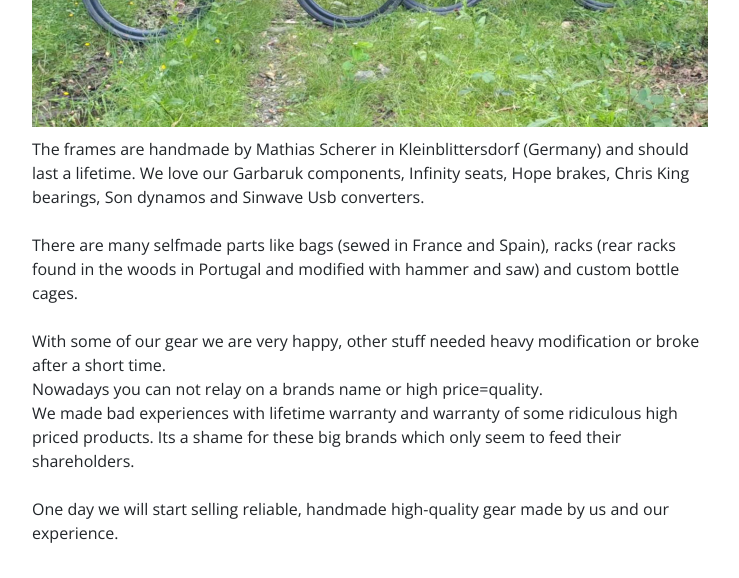
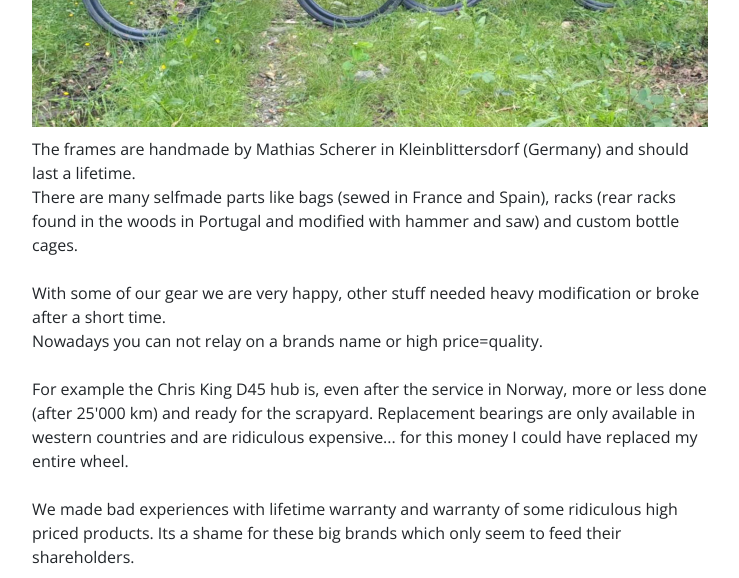
Before and after one commit to cyclingtogether/cyclingtogether.github.io, a plain HTML site: page index.html in a window 1280 px wide. Shown: the part 1300-1878 px from the top of the page, without its empty margins (270-1009 px from the left). Drawn offline with nearby package versions, Linux system fonts and the light colour scheme; a web font is replaced by a local one.

Commit message:
Add files via upload

```diff
--- a/index.html
+++ b/index.html
@@ -42,7 +42,7 @@ We like to build stuff.">
         </section>
         <section id="bikes" class="justify-content-between" style="font-family: 'Open Sans', sans-serif;padding: 10px;">
             <h1 style="font-family: 'Annie Use Your Telescope', serif;">Madmax &amp; Pauline</h1><img src="assets/img/bikes.jpg" style="width: 100%;">
-            <p style="padding-top: 10px;">The frames are handmade by Mathias Scherer in Kleinblittersdorf (Germany) and should last a lifetime. We love our Garbaruk components, Infinity seats, Hope brakes, Chris King bearings, Son dynamos and Sinwave Usb converters.<br><br>There are many selfmade parts like bags (sewed in France and Spain), racks (rear racks found in the woods in Portugal and modified with hammer and saw) and custom bottle cages.<br><br>With some of our gear we are very happy, other stuff needed heavy modification or broke after a short time.<br>Nowadays you can not relay on a brands name or high price=quality.<br>We made bad experiences with lifetime warranty and warranty of some ridiculous high priced products. Its a shame for these big brands which only seem to feed their shareholders.<br><br>One day we will start selling reliable, handmade high-quality gear made by us and our experience.</p>
+            <p style="padding-top: 10px;">The frames are handmade by Mathias Scherer in Kleinblittersdorf (Germany) and should last a lifetime.<br>There are many selfmade parts like bags (sewed in France and Spain), racks (rear racks found in the woods in Portugal and modified with hammer and saw) and custom bottle cages.<br><br>With some of our gear we are very happy, other stuff needed heavy modification or broke after a short time.<br>Nowadays you can not relay on a brands name or high price=quality. <br><br>For example the Chris King D45 hub is, even after the service in Norway, more or less done (after 25'000 km) and ready for the scrapyard. Replacement bearings are only available in western countries and are ridiculous expensive... for this money I could have replaced my entire wheel.<br><br>We made bad experiences with lifetime warranty and warranty of some ridiculous high priced products. Its a shame for these big brands which only seem to feed their shareholders.<br><br>One day we will start selling reliable, handmade high-quality gear made by us and our experience, which can be repaired with standard tools and norm parts.</p>
         </section>
         <section id="why" class="justify-content-between" style="font-family: 'Open Sans', sans-serif;padding: 10px;">
             <h1 style="font-family: 'Annie Use Your Telescope', serif;">Why</h1><img src="assets/img/why.jpg" style="width: 100%;">
```
